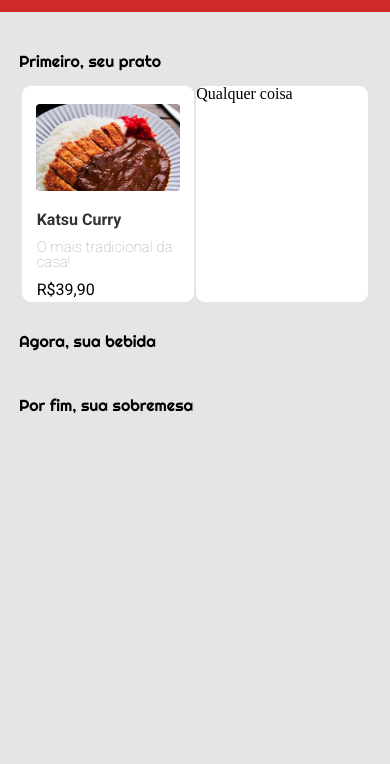
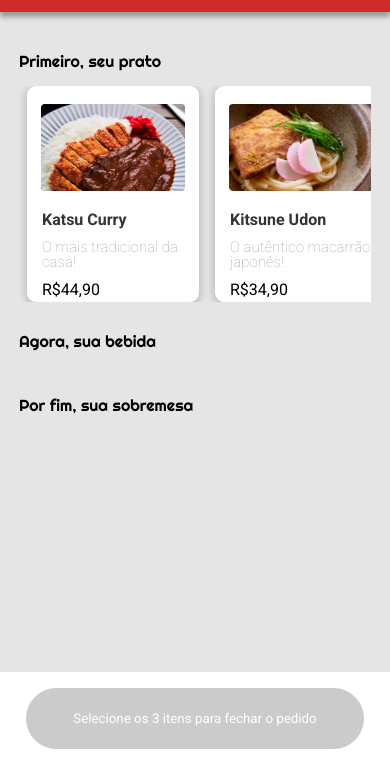
Before and after one commit to yujiKKuroda/DrivenEats, a plain HTML site: page index.html in a window 390 px wide. Shown: the part 80-844 px from the top of the page. Drawn offline with Linux system fonts and the light colour scheme.

Commit message:
Adição de itens do primeiro menu

```diff
--- a/css/style.css
+++ b/css/style.css
@@ -1,6 +1,10 @@
 /*Impede de modificar o tamanho final*/
 * {
 	box-sizing: border-box;
+}
+
+p {
+    display: block;
 }
 
 /*Todos os estilos serão feitos por aqui*/
@@ -21,6 +25,7 @@
         display: flex;
         flex-direction: column;
         justify-content: center;
+        box-shadow: 0px 5px 5px #9a9a9a;
     }
     /*Título*/
     .titulo h1 {
@@ -34,6 +39,7 @@
         font-size: 18px;
         margin-left: 21px;
     }
+    /*Menu do meio*/
     .menu {
         width: 100%;
         margin: 102px 0;
@@ -50,13 +56,16 @@
     }
     .carrossel {
         display: flex;
-        justify-content: space-evenly;
+        justify-content: flex-start;
+        overflow-x: scroll;
     }
     .itens {
         width: 172px;
         height: 216px;
+        margin: 0 8px;
         border-radius: 9px;
         background-color: white;
+        box-shadow: 0 2px 10px #c0c0c0, 0 2px 10px #c0c0c0;
         flex-direction: column;
     }
     .itens img {
@@ -86,4 +95,26 @@
         margin-bottom: 17px;
         color: black;
     }
+    .rodape {
+        position: fixed;
+        display: flex;
+        justify-content: center;
+        align-items: center;
+        width: 100%;
+        height: 92px;
+        background-color: white;
+        justify-content: center;
+        bottom: 0;
+    }
+    .rodape button {
+        height: 61px;
+        width: 100%;
+        margin: 0 26px;
+        background-color: #cbcbcb;
+        font-family: 'Roboto', sans-serif;
+        font-size: 20;
+        color: #ffffff;
+        border: none;
+        border-radius: 50px;
+      }
 }
--- a/index.html
+++ b/index.html
@@ -31,10 +31,31 @@
                     <img src="img/pratos/katsu-curry.jpg">
                     <h1>Katsu Curry</h1>
                     <p class="descricao">O mais tradicional da casa!</p>
+                    <p class="preco">R$44,90</p>
+                </div>
+                <div class="itens">
+                    <img src="img/pratos/kitsune-udon.jpg">
+                    <h1>Kitsune Udon</h1>
+                    <p class="descricao">O autêntico macarrão japonês!</p>
+                    <p class="preco">R$34,90</p>
+                </div>
+                <div class="itens">
+                    <img src="img/pratos/shiromiso-tonjiru.jpg">
+                    <h1>Shiromiso Tonjiru</h1>
+                    <p class="descricao">Para aqueles dias de frio!</p>
+                    <p class="preco">R$19,90</p>
+                </div>
+                <div class="itens">
+                    <img src="img/pratos/hokkaido-style-miso-ramen.jpg">
+                    <h1>Miso Lámen ao estilo Hokkaido</h1>
+                    <p class="descricao">Fuja do tradicional!</p>
                     <p class="preco">R$39,90</p>
                 </div>
                 <div class="itens">
-                    Qualquer coisa
+                    <img src="img/pratos/chicken-karaage.jpg">
+                    <h1>Karaage de Frango</h1>
+                    <p class="descricao">O original frango frito nipônico!</p>
+                    <p class="preco">R$24,90</p>
                 </div>
             </div>
         </div>
@@ -46,7 +67,9 @@
         </div>
     </div>
     <!--Botão inferior-->
-    <div></div>
+    <div class="rodape">
+        <button>Selecione os 3 itens para fechar o pedido</button>
+    </div>
     <!--Arquivo .js-->
     <script src="script/script.js"></script>
 </body>
```
